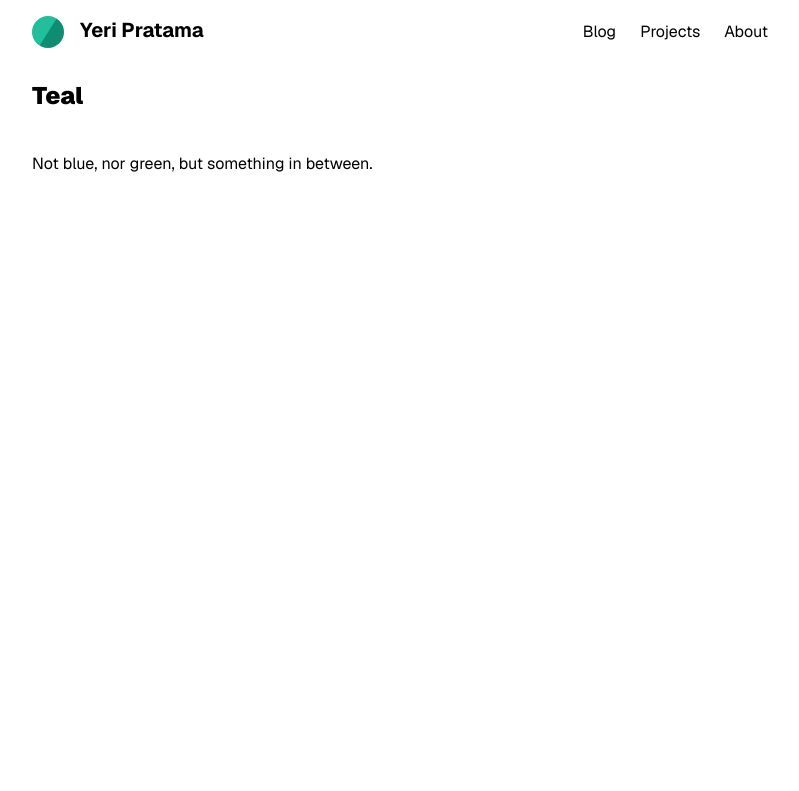
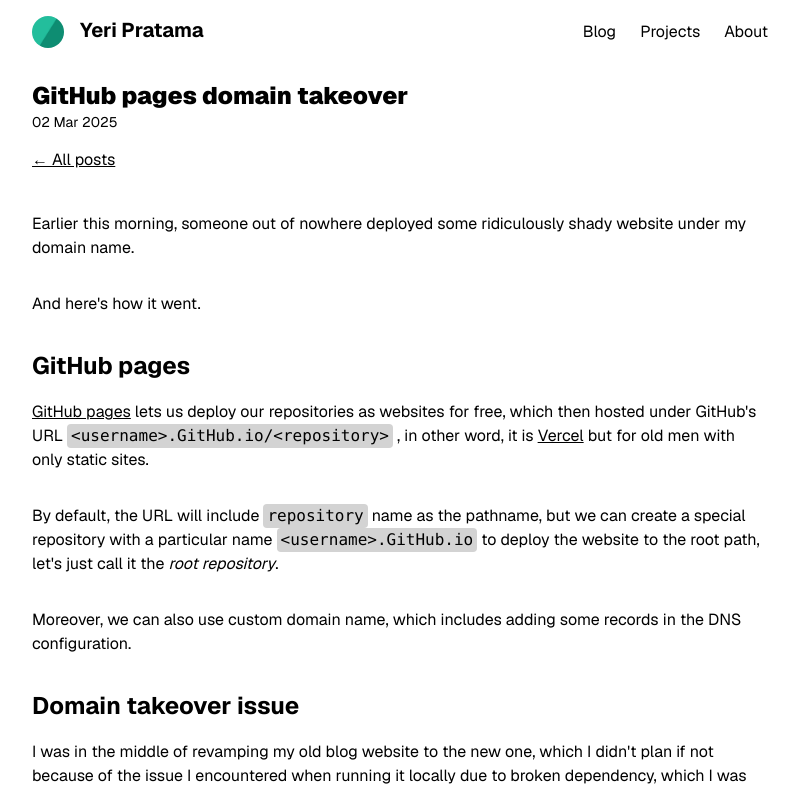
Before and after one commit to pirey/pirey.github.io, a Next.js app: page / in a window 1280 px wide. Shown: the top 791 px of the page, without its empty margins (240-1039 px from the left). Built offline with nearby package versions, Linux system fonts and the light colour scheme; no server answers.

Commit message:
feat: show latest post on home page

```diff
--- /dev/null
+++ b/src/components/blog.tsx
@@ -0,0 +1,63 @@
+import { PostData } from "@/shared/blog";
+import config from "@/shared/config";
+import { formatDate } from "@/shared/datetime";
+import Giscus from "@giscus/react";
+import "highlight.js/styles/tokyo-night-dark.min.css";
+import Link from "next/link";
+
+export function BlogPost({ post }: { post: PostData }) {
+  const withStyle = (contentHtml: string = "") => {
+    return `
+      <style>
+      .post-content a { text-decoration: underline; }
+      .post-content p { margin-bottom: 2rem; word-wrap: break-word; }
+      .post-content ul { margin-bottom: 2rem; list-style: unset; list-style-position: inside; }
+      .post-content pre { margin-bottom: 2rem; }
+      .post-content pre code { border-radius: .5rem; }
+      .post-content code:not(pre code) { background-color: lightgray; display: inline-block; padding-left: 4px; padding-right: 4px; border-radius: 4px; }
+      .post-content img { border-radius: .5rem; }
+      .post-content h1 { margin-bottom: 1rem; font-weight: bold; font-size: 1.75rem; } /* 28px */
+      .post-content h2 { margin-bottom: 1rem; font-weight: bold; font-size: 1.5rem; }  /* 24px */
+      .post-content h3 { margin-bottom: 1rem; font-weight: bold; font-size: 1.25rem; } /* 20px */
+      .post-content h4 { margin-bottom: 1rem; font-weight: bold; font-size: 1.125rem; } /* 18px */
+      .post-content h5 { margin-bottom: 1rem; font-weight: bold; font-size: 1rem; }    /* 16px */
+      .post-content h6 { margin-bottom: 1rem; font-weight: bold; font-size: 0.875rem; } /* 14px */
+      </style>
+      ${contentHtml}
+    `;
+  };
+  return (
+    <>
+      <h2 className="text-2xl font-black">{post.metadata.title}</h2>
+      <p className="text-sm">{formatDate(new Date(post.metadata.date))}</p>
+      <Link href="/blog" className="block pt-4 underline">
+        ← All posts
+      </Link>
+      <article
+        className="post-content pt-10"
+        dangerouslySetInnerHTML={{ __html: withStyle(post.contentHtml) }}
+      ></article>
+      <Link href="/blog" className="underline">
+        ← All posts
+      </Link>
+      <div className="py-10">
+        {config.giscusRepo && config.giscusRepoId && (
+          <Giscus
+            repo={config.giscusRepo}
+            repoId={config.giscusRepoId}
+            category={config.giscusCategory}
+            categoryId={config.giscusCategoryId}
+            mapping="pathname"
+            strict="0"
+            reactionsEnabled="1"
+            emitMetadata="0"
+            inputPosition="top"
+            theme="preferred_color_scheme"
+            lang="en"
+            loading="lazy"
+          />
+        )}
+      </div>
+    </>
+  );
+}
--- a/src/pages/blog/[slug].tsx
+++ b/src/pages/blog/[slug].tsx
@@ -1,13 +1,11 @@
+import { BlogPost } from "@/components/blog";
+import { Content } from "@/components/content";
 import { TopNavBar } from "@/components/navbar";
 import { PAGE_TITLE } from "@/constants";
 import { getAllPostSlugs, getPostData, PostData } from "@/shared/blog";
-import { formatDate } from "@/shared/datetime";
+import "highlight.js/styles/tokyo-night-dark.min.css";
 import { GetStaticPaths, GetStaticProps } from "next";
 import Head from "next/head";
-import "highlight.js/styles/tokyo-night-dark.min.css";
-import Giscus from "@giscus/react";
-import config from "@/shared/config";
-import Link from "next/link";
 
 export const getStaticPaths: GetStaticPaths = () => {
   const slugs = getAllPostSlugs();
@@ -40,65 +38,15 @@
 };
 
 export default function BlogPostPage({ post }: { post: PostData }) {
-  const withStyle = (contentHtml: string = "") => {
-    return `
-      <style>
-      .post-content a { text-decoration: underline; }
-      .post-content p { margin-bottom: 2rem; word-wrap: break-word; }
-      .post-content ul { margin-bottom: 2rem; list-style: unset; list-style-position: inside; }
-      .post-content pre { margin-bottom: 2rem; }
-      .post-content pre code { border-radius: .5rem; }
-      .post-content code:not(pre code) { background-color: lightgray; display: inline-block; padding-left: 4px; padding-right: 4px; border-radius: 4px; }
-      .post-content img { border-radius: .5rem; }
-      .post-content h1 { margin-bottom: 1rem; font-weight: bold; font-size: 1.75rem; } /* 28px */
-      .post-content h2 { margin-bottom: 1rem; font-weight: bold; font-size: 1.5rem; }  /* 24px */
-      .post-content h3 { margin-bottom: 1rem; font-weight: bold; font-size: 1.25rem; } /* 20px */
-      .post-content h4 { margin-bottom: 1rem; font-weight: bold; font-size: 1.125rem; } /* 18px */
-      .post-content h5 { margin-bottom: 1rem; font-weight: bold; font-size: 1rem; }    /* 16px */
-      .post-content h6 { margin-bottom: 1rem; font-weight: bold; font-size: 0.875rem; } /* 14px */
-      </style>
-      ${contentHtml}
-    `;
-  };
-
   return (
     <>
       <Head>
         <title>{`${post.metadata.title} | ${PAGE_TITLE}`}</title>
       </Head>
       <TopNavBar />
-      <section className="mx-auto max-w-3xl px-4 pt-4">
-        <h2 className="text-2xl font-black">{post.metadata.title}</h2>
-        <p className="text-sm">{formatDate(new Date(post.metadata.date))}</p>
-        <Link href="/blog" className="block pt-4 underline">
-          ← All posts
-        </Link>
-        <article
-          className="post-content pt-10"
-          dangerouslySetInnerHTML={{ __html: withStyle(post.contentHtml) }}
-        ></article>
-        <Link href="/blog" className="underline">
-          ← All posts
-        </Link>
-        <div className="py-10">
-          {config.giscusRepo && config.giscusRepoId && (
-            <Giscus
-              repo={config.giscusRepo}
-              repoId={config.giscusRepoId}
-              category={config.giscusCategory}
-              categoryId={config.giscusCategoryId}
-              mapping="pathname"
-              strict="0"
-              reactionsEnabled="1"
-              emitMetadata="0"
-              inputPosition="top"
-              theme="preferred_color_scheme"
-              lang="en"
-              loading="lazy"
-            />
-          )}
-        </div>
-      </section>
+      <Content>
+        <BlogPost post={post} />
+      </Content>
     </>
   );
 }
--- a/src/pages/index.tsx
+++ b/src/pages/index.tsx
@@ -1,21 +1,35 @@
+import { BlogPost } from "@/components/blog";
 import { Content } from "@/components/content";
-import { Heading } from "@/components/heading";
 import { TopNavBar } from "@/components/navbar";
 import { PAGE_TITLE } from "@/constants";
+import { getSortedPosts, PostData } from "@/shared/blog";
+import { Project, sortedProjects } from "@/shared/projects";
+import { GetStaticProps } from "next";
 import Head from "next/head";
 
-export default function HomePage() {
+export const getStaticProps: GetStaticProps = async () => {
+  const allPostData = await getSortedPosts();
+  return {
+    props: {
+      latestPost: allPostData[0],
+      latestProject: sortedProjects[0],
+    },
+  };
+};
+
+export default function HomePage(props: {
+  latestPost: PostData;
+  latestProject: Project;
+}) {
+  console.log({ props });
   return (
     <>
       <Head>
-        <title>{PAGE_TITLE}</title>
+        <title>Latest Post | {PAGE_TITLE}</title>
       </Head>
       <TopNavBar />
       <Content>
-        <Heading>Teal</Heading>
-        <div className="py-10">
-          Not blue, nor green, but something in between.
-        </div>
+        <BlogPost post={props.latestPost} />
       </Content>
     </>
   );
```
